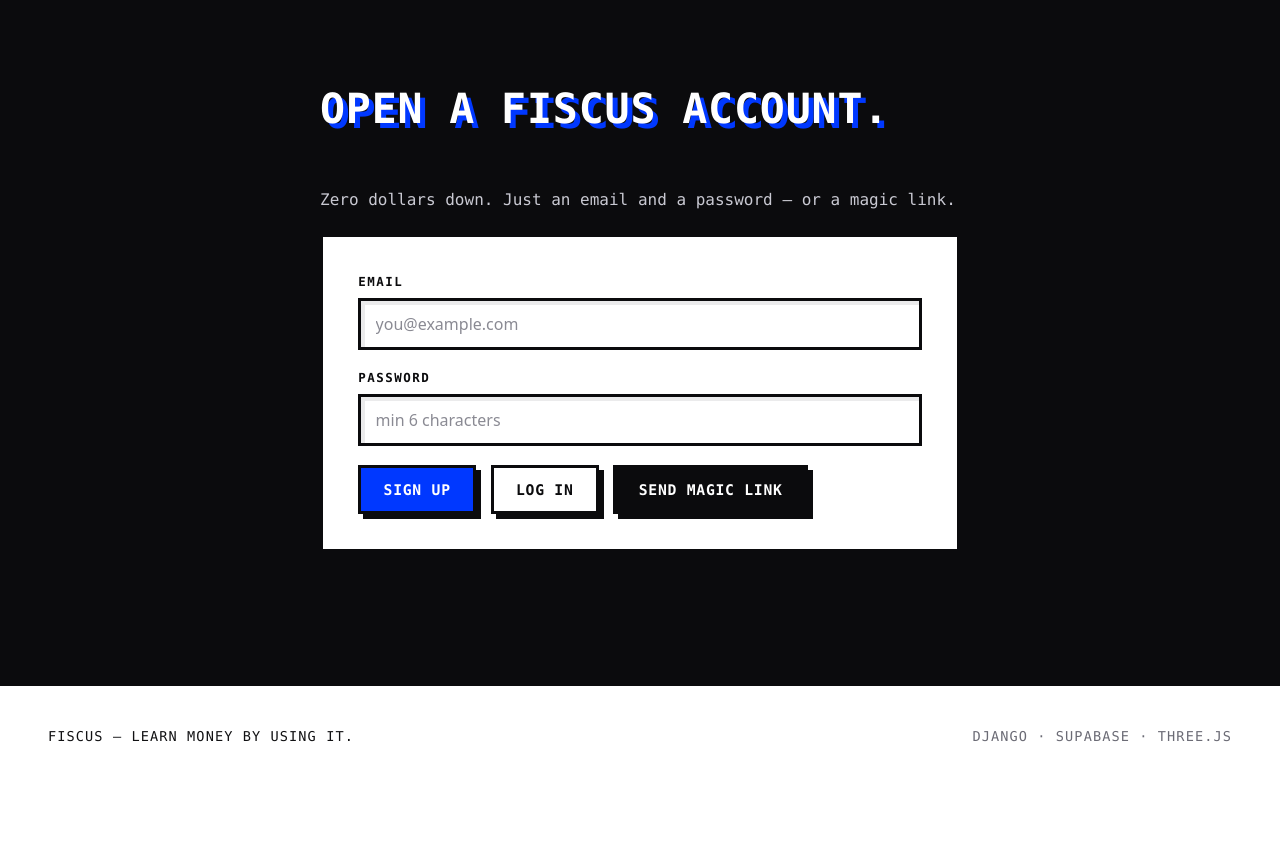
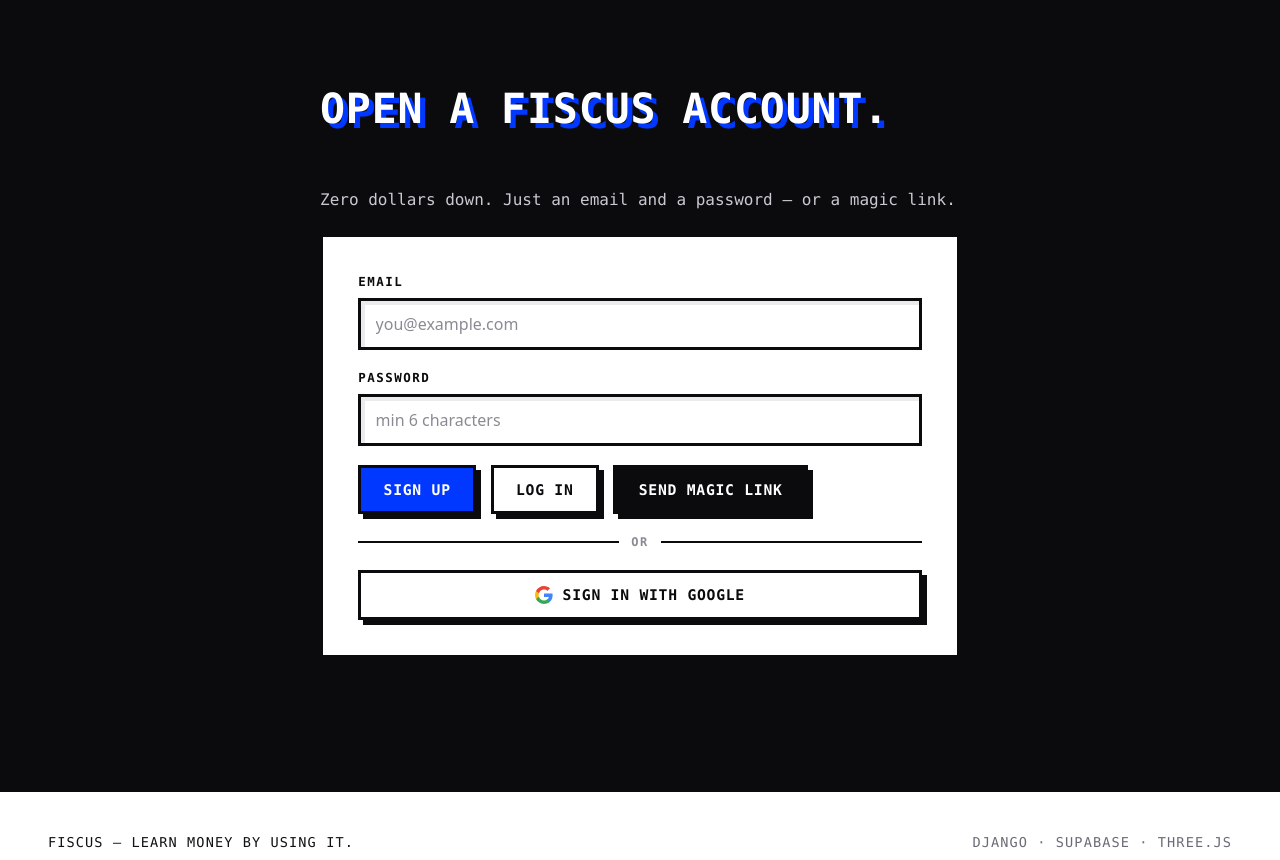
Before and after one commit to ThoratSoham/Fiscus, a Django app: page / in a window 1280 px wide. Shown: the part 1067-1927 px from the top of the page. Before the commit the page ends 1809 px from the top, so only its background shows below. Run offline with Django 5.2, Linux system fonts and the light colour scheme; some libraries are stand-ins or nearby versions.

Commit message:
Add Google OAuth sign-in button to the landing page
Add a brutalist "Sign in with Google" button (Google G mark, hard
shadow, divider) that calls supabase.auth.signInWithOAuth with the
google provider, and document the Google Cloud + Supabase provider
configuration (authorized JS origin https://fiscus-one.vercel.app,
redirect URI https://yawvyibadiiacfstlkew.supabase.co/auth/v1/callback)
in the README.

🤖 Generated with Codebuff
Co-Authored-By: Codebuff <noreply@codebuff.com>

```diff
--- a/core/static/core/css/brutalist.css
+++ b/core/static/core/css/brutalist.css
@@ -408,6 +408,43 @@ body {
   gap: 0.9rem;
 }
 
+.auth__divider {
+  display: flex;
+  align-items: center;
+  gap: 0.8rem;
+  font-family: var(--font-mono);
+  font-size: 0.75rem;
+  font-weight: 700;
+  letter-spacing: 0.12em;
+  text-transform: uppercase;
+  color: #8a8a93;
+}
+
+.auth__divider::before,
+.auth__divider::after {
+  content: "";
+  flex: 1;
+  height: 2px;
+  background: var(--black);
+}
+
+.btn--google {
+  display: flex;
+  align-items: center;
+  justify-content: center;
+  gap: 0.6rem;
+  width: 100%;
+}
+
+.btn--google:hover {
+  background: var(--white);
+  color: var(--black);
+}
+
+.google-icon {
+  flex-shrink: 0;
+}
+
 .auth__status {
   font-family: var(--font-mono);
   font-size: 0.9rem;
--- a/core/static/core/js/landing.js
+++ b/core/static/core/js/landing.js
@@ -78,6 +78,23 @@
     });
   });
 
+  /* Google OAuth — Supabase redirects back to the Site URL with a session */
+  var googleBtn = document.getElementById("auth-google");
+  if (googleBtn) {
+    googleBtn.addEventListener("click", function () {
+      if (!client) {
+        setStatus(
+          "Supabase isn't configured yet — add your keys to .env (or the Vercel env vars) and redeploy.",
+          "error"
+        );
+        return;
+      }
+      client.auth.signInWithOAuth({ provider: "google" }).then(function (res) {
+        if (res.error) setStatus(res.error.message, "error");
+      });
+    });
+  }
+
   /* Deep link from the dashboard: scroll straight to the auth form. */
   if (new URLSearchParams(window.location.search).has("auth")) {
     var target = document.getElementById("auth");
--- a/core/templates/core/index.html
+++ b/core/templates/core/index.html
@@ -103,6 +103,16 @@
             <a class="btn btn--blue" href="/dashboard/" id="auth-dashboard" hidden>Open dashboard</a>
             <button class="btn" type="button" id="auth-logout" hidden>Log out</button>
           </div>
+          <div class="auth__divider"><span>or</span></div>
+          <button class="btn btn--google" type="button" id="auth-google">
+            <svg class="google-icon" viewBox="0 0 24 24" width="18" height="18" aria-hidden="true">
+              <path fill="#4285F4" d="M23.49 12.27c0-.79-.07-1.54-.19-2.27H12v4.51h6.47c-.29 1.48-1.14 2.73-2.4 3.58v3h3.86c2.26-2.09 3.56-5.17 3.56-8.82z"/>
+              <path fill="#34A853" d="M12 24c3.24 0 5.95-1.08 7.93-2.91l-3.86-3c-1.08.72-2.45 1.16-4.07 1.16-3.13 0-5.78-2.11-6.73-4.96H1.29v3.09C3.26 21.3 7.31 24 12 24z"/>
+              <path fill="#FBBC05" d="M5.27 14.29c-.25-.72-.38-1.49-.38-2.29s.14-1.57.38-2.29V6.62H1.29C.47 8.24 0 10.06 0 12s.47 3.76 1.29 5.38l3.98-3.09z"/>
+              <path fill="#EA4335" d="M12 4.75c1.77 0 3.35.61 4.6 1.8l3.42-3.42C17.95 1.19 15.24 0 12 0 7.31 0 3.26 2.7 1.29 6.62l3.98 3.09C6.22 6.86 8.87 4.75 12 4.75z"/>
+            </svg>
+            Sign in with Google
+          </button>
         </form>
 
         <p class="auth__status" id="auth-status" role="status" aria-live="polite"></p>
```
Also changed, not shown: README.md.
